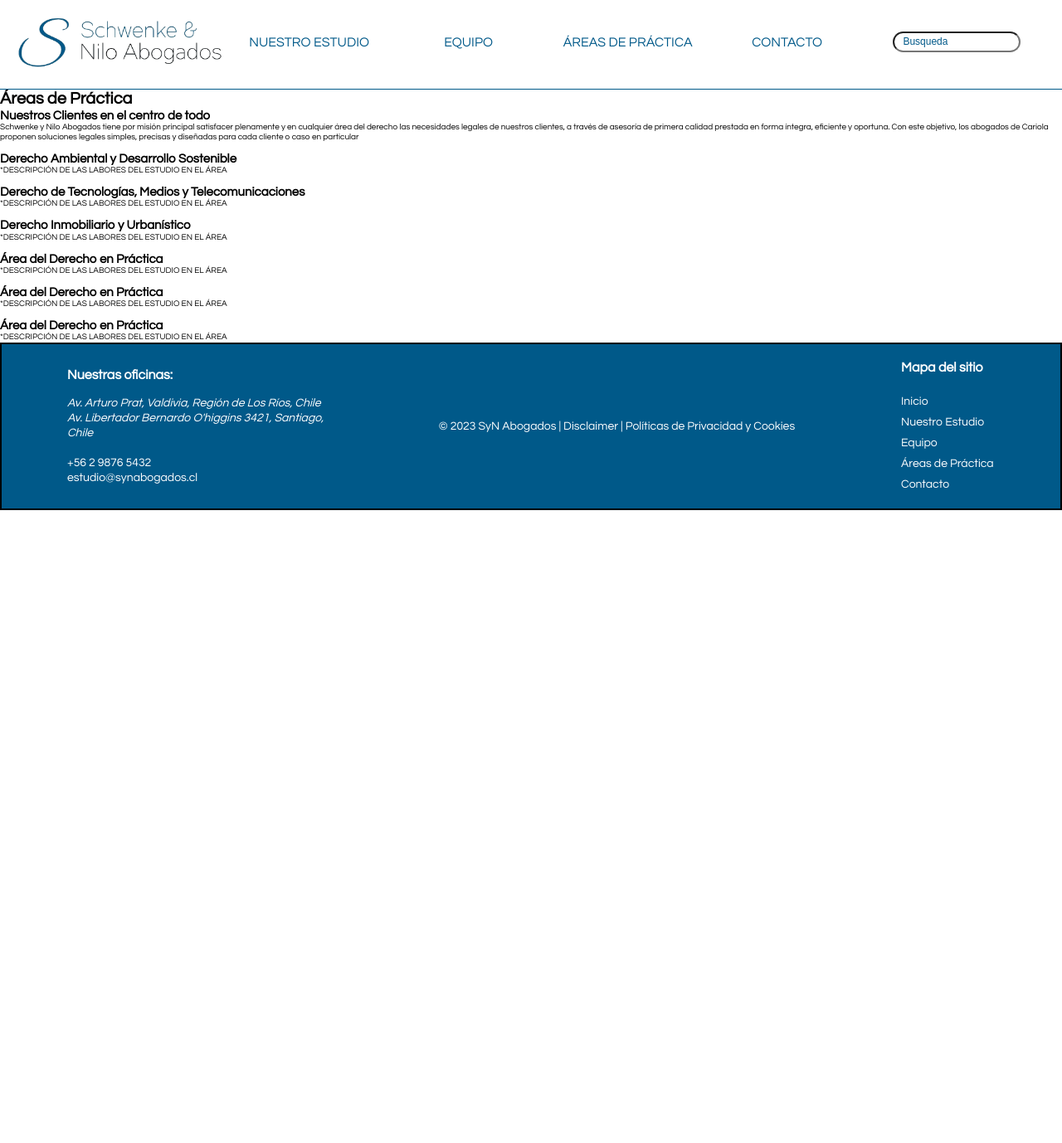
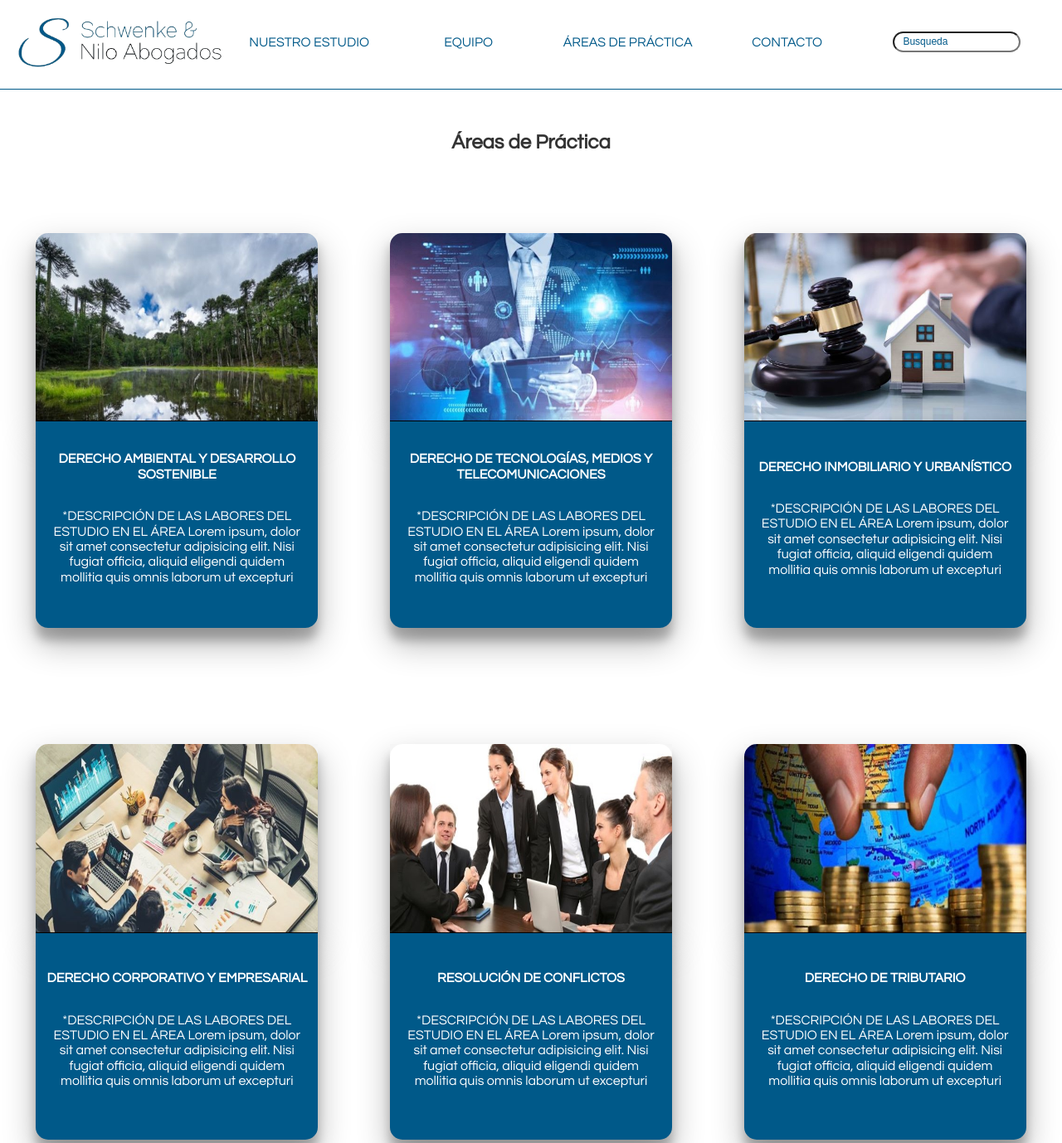
Before and after one commit to cristobalhiza/SyN-Abogados, a plain HTML site: page pages/areas.html in a window 1280 px wide. Shown: the part 7-1385 px from the top of the page at 83% size. Before the commit the page ends 800 px from the top, so only its background shows below. Drawn offline with Linux system fonts and the light colour scheme.

Commit message:
agrega estilos pagina areas

```diff
--- a/pages/areas.html
+++ b/pages/areas.html
@@ -33,46 +33,98 @@
                 class="menu-icon"></label>
     </header>
     <main>
-        <h1>Áreas de Práctica</h1>
-        <article>
-            <h2>Nuestros Clientes en el centro de todo</h2>
-            <p>Schwenke y Nilo Abogados tiene por misión principal satisfacer plenamente y en cualquier área del derecho las necesidades legales de nuestros clientes, a través de asesoría de primera calidad prestada en forma íntegra, eficiente y oportuna. Con este objetivo, los abogados de Cariola proponen soluciones legales simples, precisas y diseñadas para cada cliente o caso en particular</p>
-        </article>
-        <section>
-            <article class="tarjetaPracticas">
-                <img src="" alt="">
-                <h2>Derecho Ambiental y Desarrollo Sostenible</h2>
-                <p>*DESCRIPCIÓN DE LAS LABORES DEL ESTUDIO EN EL ÁREA</p>
+        <!-- ARTICULOS SERVICES -->
+
+        <h1 class="services-heading" style="margin-top: 5rem;""> Áreas de Práctica</h1>
+        <!-- PORPIEDAD STYLE ACA ES TEMPORAL, SE QUITARA MÁS ADELANTE -->
+        <section class="services">
+            <article class="services-article">
+                <div class=" services-article__img-wrapper">
+                    <img src="../img/services/derecho-ambiental-m1.jpg" alt="Imagen D° Ambiental"
+                        class="services-article__img">
+                </div>
+                <div class="services-article__card">
+                    <h3 class="services-article__heading">Derecho Ambiental y Desarrollo Sostenible</h3>
+                    <p class="services-article__text">*DESCRIPCIÓN DE LAS LABORES DEL ESTUDIO EN EL ÁREA Lorem ipsum,
+                        dolor
+                        sit amet consectetur adipisicing elit. Nisi fugiat officia, aliquid eligendi quidem mollitia
+                        quis
+                        omnis laborum ut excepturi</p>
+                </div>
             </article>
-            <article class="tarjetaPracticas">
-                <img src="">
-                <h2>Derecho de Tecnologías, Medios y Telecomunicaciones</h2>
-                <p>*DESCRIPCIÓN DE LAS LABORES DEL ESTUDIO EN EL ÁREA</p>
+            <article class="services-article">
+                <div class="services-article__img-wrapper">
+                    <img src="../img/services/derecho-telecom.jpg" alt="Imgagen D° Telecomunicaciones"
+                        class="services-article__img">
+                </div>
+                <div class="services-article__card">
+                    <h3 class="services-article__heading">Derecho de Tecnologías, Medios y Telecomunicaciones</h3>
+                    <p class="services-article__text">*DESCRIPCIÓN DE LAS LABORES DEL ESTUDIO EN EL ÁREA Lorem ipsum,
+                        dolor
+                        sit amet consectetur adipisicing elit. Nisi fugiat officia, aliquid eligendi quidem mollitia
+                        quis
+                        omnis laborum ut excepturi</p>
+                </div>
             </article>
-            <article class="tarjetaPracticas">
-                <img src="">
-                <h2>Derecho Inmobiliario y Urbanístico</h2>
-                <p>*DESCRIPCIÓN DE LAS LABORES DEL ESTUDIO EN EL ÁREA</p>
+            <article class="services-article">
+                <div class="services-article__img-wrapper">
+                    <img src="../img/services/derecho-inmobiliario-y-urbanistico.jpg" alt="Imagen D° Inmobiliario"
+                        class="services-article__img">
+                </div>
+                <div class="services-article__card">
+                    <h3 class="services-article__heading">Derecho Inmobiliario y Urbanístico</h3>
+                    <p class="services-article__text">*DESCRIPCIÓN DE LAS LABORES DEL ESTUDIO EN EL ÁREA Lorem ipsum,
+                        dolor sit amet consectetur adipisicing elit. Nisi fugiat officia, aliquid eligendi quidem
+                        mollitia quis omnis laborum ut excepturi</p>
+                </div>
             </article>
-            <article class="tarjetaPracticas">
-                <img src="" alt="">
-                <h2>Área del Derecho en Práctica</h2>
-                <p>*DESCRIPCIÓN DE LAS LABORES DEL ESTUDIO EN EL ÁREA</p>
+            <article class="services-article services-article--mobile1">
+                <div class="services-article__img-wrapper">
+                    <img src="../img/services/corporativo-negocios.jpg" alt="Imagen D° Corporativo"
+                        class="services-article__img">
+                </div>
+                <div class="services-article__card">
+                    <h3 class="services-article__heading">Derecho Corporativo y Empresarial</h3>
+                    <p class="services-article__text">*DESCRIPCIÓN DE LAS LABORES DEL ESTUDIO EN EL ÁREA Lorem ipsum,
+                        dolor
+                        sit amet consectetur adipisicing elit. Nisi fugiat officia, aliquid eligendi quidem mollitia
+                        quis
+                        omnis laborum ut excepturi</p>
+                </div>
             </article>
-            <article class="tarjetaPracticas">
-                <img src="">
-                <h2>Área del Derecho en Práctica</h2>
-                <p>*DESCRIPCIÓN DE LAS LABORES DEL ESTUDIO EN EL ÁREA</p>
+            <article class="services-article services-article--mobile2">
+                <div class="services-article__img-wrapper">
+                    <img src="../img/services/resolucion-conflictos.jpg" alt="Imgagen D° Telecomunicaciones"
+                        class="services-article__img">
+                </div>
+                <div class="services-article__card">
+                    <h3 class="services-article__heading">Resolución de Conflictos</h3>
+                    <p class="services-article__text">*DESCRIPCIÓN DE LAS LABORES DEL ESTUDIO EN EL ÁREA Lorem ipsum,
+                        dolor
+                        sit amet consectetur adipisicing elit. Nisi fugiat officia, aliquid eligendi quidem mollitia
+                        quis
+                        omnis laborum ut excepturi</p>
+                </div>
             </article>
-            <article class="tarjetaPracticas">
-                <img src="">
-                <h2>Área del Derecho en Práctica</h2>
-                <p>*DESCRIPCIÓN DE LAS LABORES DEL ESTUDIO EN EL ÁREA</p>
+            <article class="services-article services-article--mobile2">
+                <div class="services-article__img-wrapper">
+                    <img src="../img/services/tributario-m.png" alt="Imgagen D° tributario"
+                        class="services-article__img">
+                </div>
+                <div class="services-article__card">
+                    <h3 class="services-article__heading">Derecho de Tributario</h3>
+                    <p class="services-article__text">*DESCRIPCIÓN DE LAS LABORES DEL ESTUDIO EN EL ÁREA Lorem ipsum,
+                        dolor
+                        sit amet consectetur adipisicing elit. Nisi fugiat officia, aliquid eligendi quidem mollitia
+                        quis
+                        omnis laborum ut excepturi</p>
+                </div>
+            </article>
         </section>
     </main>
-     <!-- FOOTER -->
+    <!-- FOOTER -->
 
-     <footer class="footer">
+    <footer class="footer">
         <section class="footer-contacto">
             <h4 class="footer__heading">Nuestras oficinas:</h4>
             <p>
```
